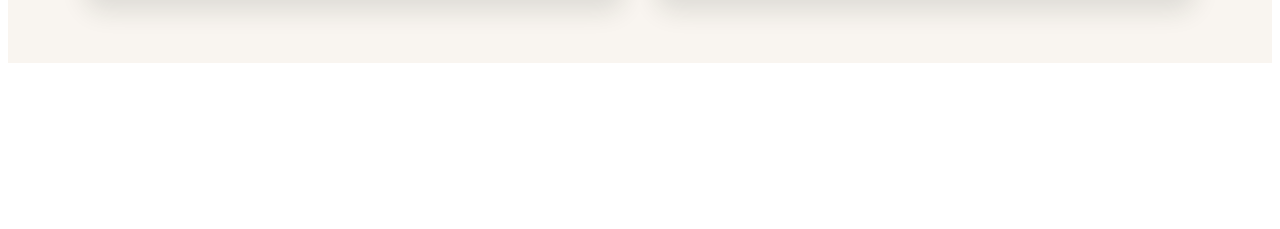
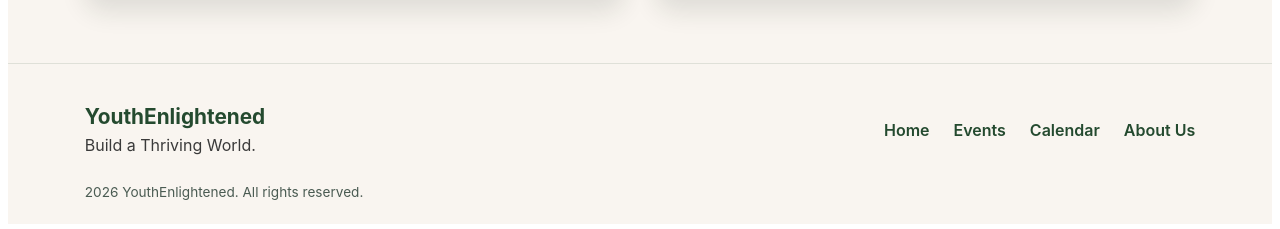
Before and after one commit to MJAlconcel8/secondharvest-c4, a React app in the folder frontend/: page /home in a window 1280 px wide. Shown: the part 1679-1908 px from the top of the page. Before the commit the page ends 1750 px from the top, so only its background shows below. Built offline with nearby package versions, Linux system fonts and the light colour scheme; no server answers; the HTML template or start-up script is replaced by a standard one.

Commit message:
added a footer

```diff
--- a/frontend/src/App.jsx
+++ b/frontend/src/App.jsx
@@ -7,6 +7,7 @@ import AboutUs from './pages/AboutUs/AboutUs';
 import MeetTheTeam from './pages/MeetTheTeam/MeetTheTeam';
 import Events from './pages/Events/Events';
 import Calendar from './pages/Calendar/Calendar';
+import Footer from './components/Footer/Footer';
 
 function App() {
   return (
@@ -21,6 +22,7 @@ function App() {
           <Route path="/events" element={<Events />} />
           <Route path="/calendar" element={<Calendar />} />
         </Routes>
+        <Footer />
       </div>
     </Router>
   );
--- /dev/null
+++ b/frontend/src/components/Footer/Footer.jsx
@@ -0,0 +1,27 @@
+import React from 'react'
+import { Link } from 'react-router-dom'
+import './Footer.scss'
+
+const Footer = () => {
+  const year = new Date().getFullYear()
+
+  return (
+    <footer className="footer">
+      <div className="footer__content">
+        <div className="footer__brand">
+          <h3>YouthEnlightened</h3>
+          <p>Build a Thriving World.</p>
+        </div>
+        <div className="footer__links">
+          <Link to="/home">Home</Link>
+          <Link to="/events">Events</Link>
+          <Link to="/calendar">Calendar</Link>
+          <Link to="/aboutus">About Us</Link>
+        </div>
+      </div>
+      <div className="footer__meta">{year} YouthEnlightened. All rights reserved.</div>
+    </footer>
+  )
+}
+
+export default Footer
--- /dev/null
+++ b/frontend/src/components/Footer/Footer.scss
@@ -0,0 +1,60 @@
+.footer {
+  background: #f9f5f0;
+  border-top: 1px solid rgba(36, 74, 47, 0.12);
+  color: #2d3e2f;
+  font-family: 'Inter', 'Segoe UI', Arial, sans-serif;
+  padding: 2.5rem 6vw 1.5rem;
+}
+
+.footer__content {
+  display: flex;
+  flex-wrap: wrap;
+  gap: 2rem;
+  align-items: center;
+  justify-content: space-between;
+}
+
+.footer__brand h3 {
+  margin: 0 0 0.4rem;
+  font-size: 1.3rem;
+  color: #244a2f;
+}
+
+.footer__brand p {
+  margin: 0;
+  color: #3a3a3a;
+}
+
+.footer__links {
+  display: flex;
+  flex-wrap: wrap;
+  gap: 1rem 1.5rem;
+}
+
+.footer__links a {
+  color: #244a2f;
+  text-decoration: none;
+  font-weight: 600;
+  transition: color 0.2s ease;
+}
+
+.footer__links a:hover {
+  color: #6fc13e;
+}
+
+.footer__meta {
+  margin-top: 1.8rem;
+  font-size: 0.85rem;
+  color: #4a5b52;
+}
+
+@media (max-width: 700px) {
+  .footer {
+    padding: 2rem 5vw 1.2rem;
+  }
+
+  .footer__content {
+    flex-direction: column;
+    align-items: flex-start;
+  }
+}
--- a/frontend/src/pages/AboutUs/AboutUs.jsx
+++ b/frontend/src/pages/AboutUs/AboutUs.jsx
@@ -28,6 +28,9 @@ const AboutUs = () => {
           </p>
           <p>
             That is how Youth Enlightened was formed. We wanted to empower high school students not only to understand food insecurity, but to take meaningful action. By combining awareness with hands on involvement and life skills such as coding, finance, and graphic design, we aim to create a generation of informed and capable changemakers who can advocate for food security while developing skills that will serve them far beyond this project.
+          </p>
+          <p className="about-us-slogan">
+            Our slogan is Build a Thriving World.
           </p>
 
       <div className="gallery-section">
--- a/frontend/src/pages/AboutUs/AboutUs.scss
+++ b/frontend/src/pages/AboutUs/AboutUs.scss
@@ -33,6 +33,14 @@
         margin: 0.6rem 0;
         max-width: 820px;
         line-height: 1.7;
+    }
+
+    .about-us-slogan {
+        font-size: 1.15rem;
+        font-weight: 700;
+        color: #244a2f;
+        letter-spacing: 0.02em;
+        text-align: center;
     }
 
     .gallery-section {
--- a/frontend/src/pages/AuthScreen/AuthScreen.jsx
+++ b/frontend/src/pages/AuthScreen/AuthScreen.jsx
@@ -100,7 +100,7 @@ const AuthScreen = () => {
           <img src="/src/assets/forest-background.jpeg" alt="Forest" />
           <div className="hero-content">
             <h1>{isLogin ? "Welcome Back" : "Join Our Community"}</h1>
-            <p>{isLogin ? "Continue building a better future." : "Education. Advocacy. Action."}</p>
+            <p>{isLogin ? "Continue building a better future." : "Build a Thriving World."}</p>
             <span className="hero-footer text-xs mt-10 opacity-70">Safeguarding Earth's Resources.</span>
           </div>
         </div>
--- a/frontend/src/pages/Home/Home.jsx
+++ b/frontend/src/pages/Home/Home.jsx
@@ -94,7 +94,7 @@ const Home = () => {
             <p className="hero-lead">
               A warm, focused space to find events, plan your time, and grow awareness about
               food insecurity together. Inspired by Second Harvest Canada, our group is
-              committed to turning awareness into action.
+              committed to turning awareness into action. Build a Thriving World.
             </p>
             <div className="hero-actions">
               <NavLink to="/events" className="hero-btn hero-btn--primary">
```
